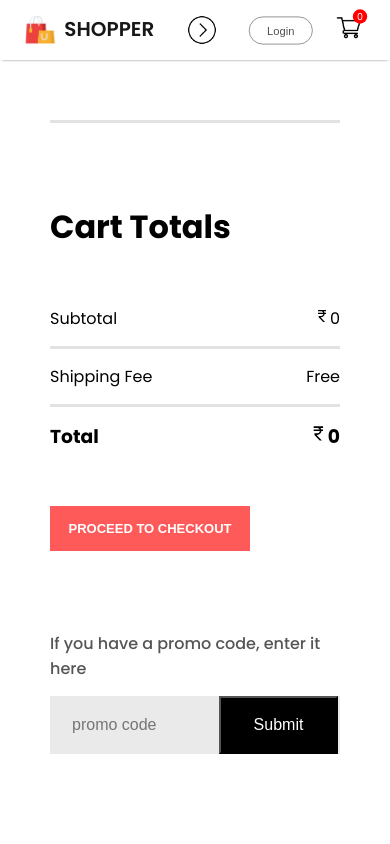
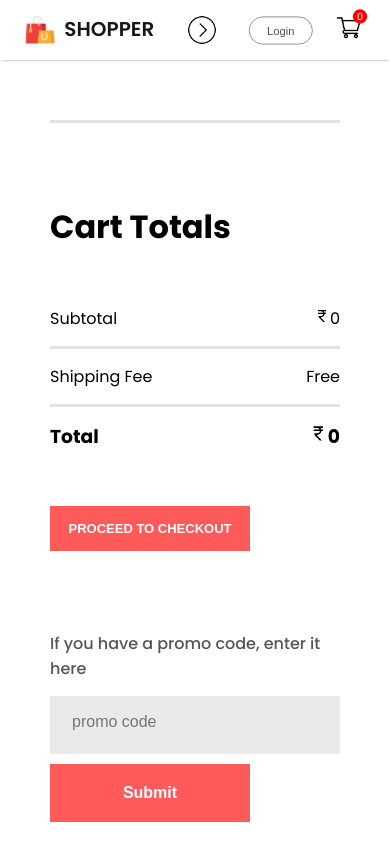
Before and after one commit to smitchoksi/Shopper, a React (Vite) app: page /cart in a window 390 px wide. Shown: the top 844 px of the page. Built offline with nearby package versions, Linux system fonts and the light colour scheme.

Commit message:
eight commit

```diff
--- a/src/Components/CartItems/CartItems.css
+++ b/src/Components/CartItems/CartItems.css
@@ -84,13 +84,17 @@
     width: 330px;
     height: 50px;
 }
-.cartitems-promobox button{
-    width: 170px;
+.cartitems-promocode button{
+    width: 200px;
     height: 58px;
+    outline: none;
+    border: none;
+    background: #ff5a5a;
+    color: #fff;
     font-size: 16px;
-    background: black;
-    color: white;
+    font-weight: 600;
     cursor: pointer;
+    margin-top: 10px;
 }
 @media (max-width:1280px) {
     .cartitems{
@@ -152,6 +156,8 @@
         width: 100%;
     }
     .cartitems-promobox button{
-        width: 119px;
+        max-width: 200px;
+        height: 45px;
+        font-size: 13px;
     }
 }
--- a/src/Components/CartItems/CartItems.jsx
+++ b/src/Components/CartItems/CartItems.jsx
@@ -59,8 +59,8 @@ const CartItems = () => {
             <p>If you have a promo code, enter it here</p>
             <div className="cartitems-promobox">
                 <input type="text" placeholder='promo code'/>
-                <button>Submit</button>
             </div>
+            <button>Submit</button>
         </div>
       </div>
     </div>
```
